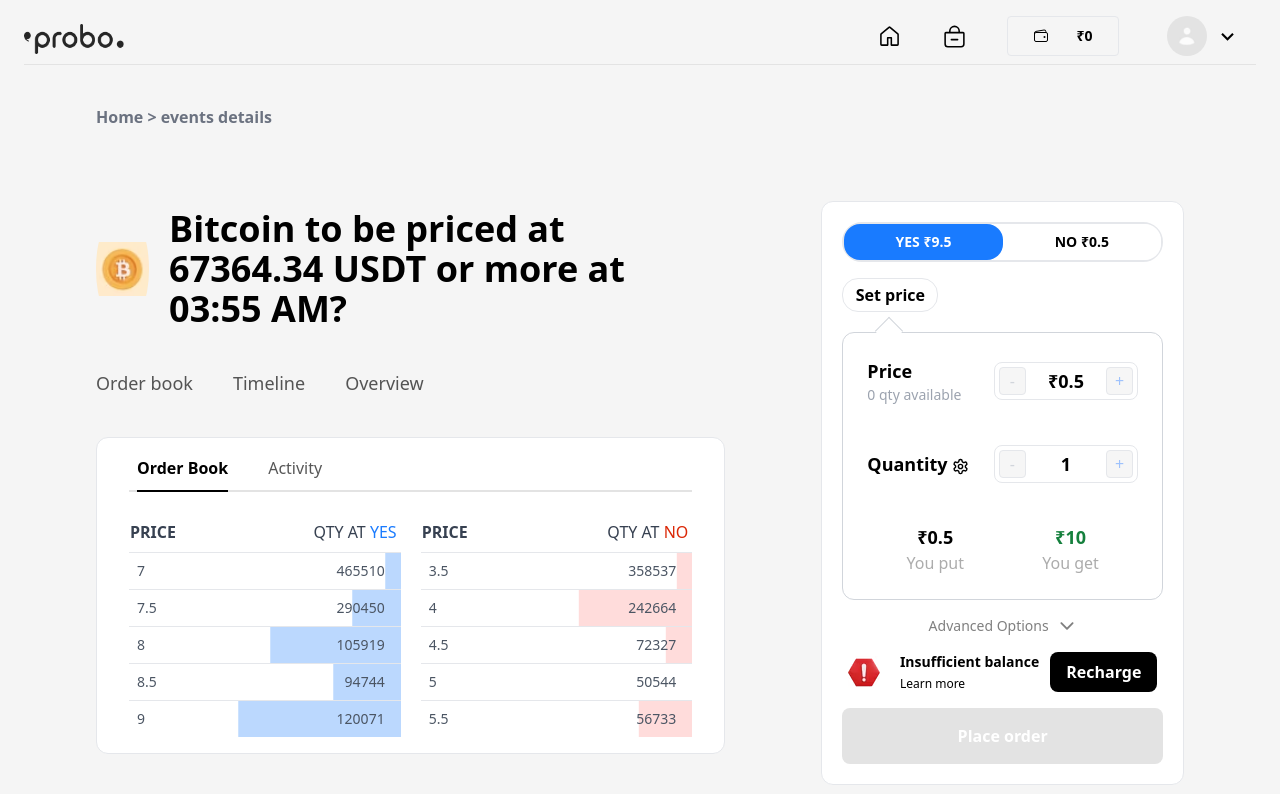
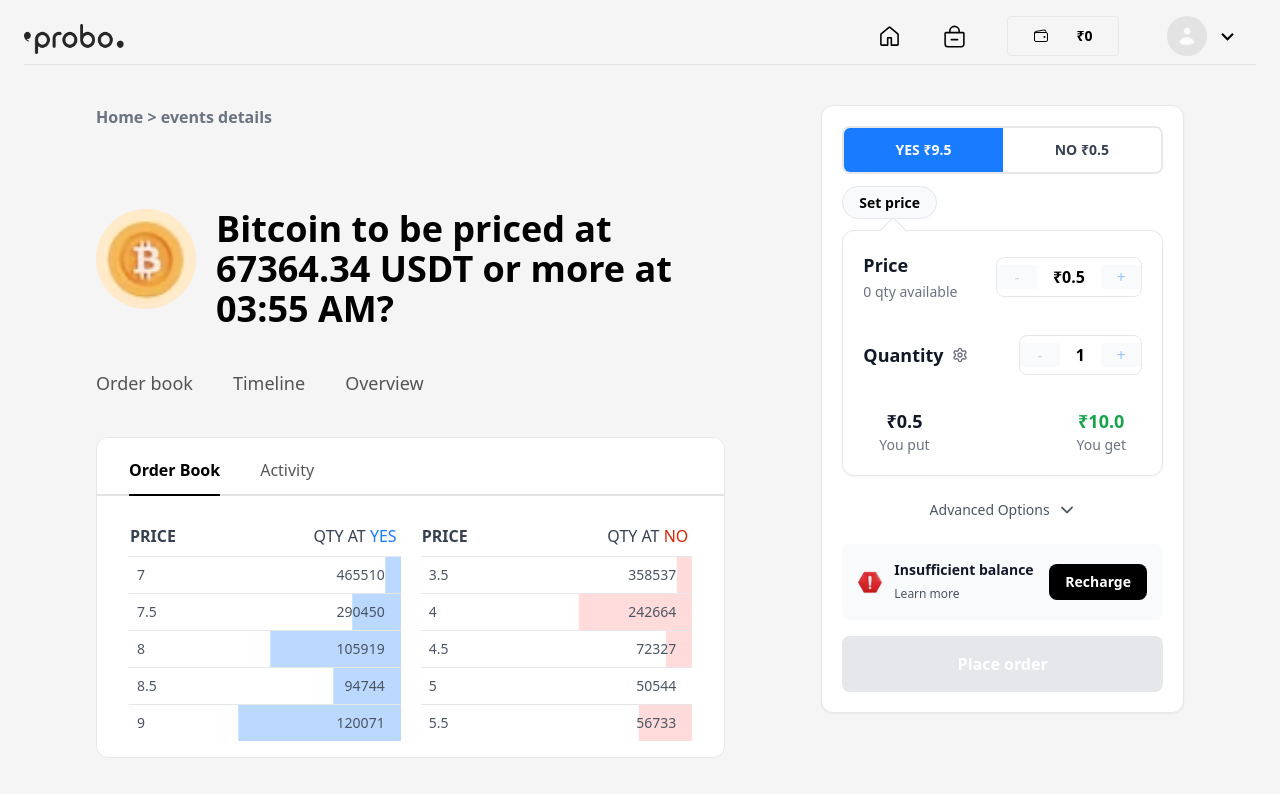
Before and after one commit to Aarif5435/barter-probo, a React (Vite) app: page /event-details in a window 1280 px wide. Shown: the top 794 px of the page. Built offline with nearby package versions, Linux system fonts and the light colour scheme.

Commit message:
fix the responsiveness of probo

```diff
--- a/src/component/buySellCard.tsx
+++ b/src/component/buySellCard.tsx
@@ -11,199 +11,201 @@
   const [advancedOption, setAdvancedOption] = useState(false);
 
   return (
-    <>
-      <div className="border sticky top-20 rounded-xl xl:w-1/3 w-full flex flex-col justify-center p-5 h-fit bg-white mt-24">
+    <div className="border rounded-xl w-full bg-white shadow-sm">
+      <div className="p-4 md:p-5 space-y-4">
+        {/* Yes/No Toggle */}
+        <div className="relative w-full">
           <div
             onClick={(e: any) => {
               if (e.target.nodeName === "BUTTON") {
-              let value = e.target.getAttribute("value");
-              setBuyTab(value);
+                setBuyTab(e.target.getAttribute("value"));
               }
             }}
-          className="w-full rounded-3xl flex border-2 h-10 items-center justify-around font-bold text-sm"
+            className="w-full rounded-lg border-2 flex h-12 overflow-hidden"
           >
             <button
               value="yes"
-            className={`w-1/2 rounded-2xl h-full ${
+              className={`w-1/2 transition-all duration-200 font-semibold text-sm ${
                 buyTab === "yes"
                   ? "bg-[#197BFF] text-white"
-                : "bg-white text-black"
-            } `}
+                  : "bg-white text-gray-700 hover:bg-gray-50"
+              }`}
             >
               YES ₹9.5
             </button>
             <button
               value="no"
-            className={`w-1/2 rounded-2xl h-full ${
+              className={`w-1/2 transition-all duration-200 font-semibold text-sm ${
                 buyTab === "no"
                   ? "bg-[#E6675A] text-white"
-                : "bg-white text-black"
-            } `}
+                  : "bg-white text-gray-700 hover:bg-gray-50"
+              }`}
             >
               NO ₹0.5
             </button>
           </div>
-        <div className="border w-24 rounded-2xl px-2 flex justify-center py-1 font-bold mt-4">
+        </div>
+
+        {/* Set Price Label */}
+        <div className="inline-block">
+          <span className="px-4 py-1.5 border rounded-full text-sm font-semibold bg-gray-50">
             Set price
+          </span>
         </div>
-        <div className="relative bg-white border mt-5 border-gray-300 p-6 rounded-xl w-full">
-          <div className="flex items-center justify-between">
-            <div className="flex flex-col">
-              <h2 className="text-lg font-bold">Price</h2>
-              <span className="text-sm text-gray-400">0 qty available</span>
+
+        {/* Price Card */}
+        <div className="relative bg-white border rounded-xl p-5 shadow-sm">
+          {/* Triangle Pointer */}
+          <div className="absolute -top-2.5 left-10 w-5 h-5 bg-white border-l border-t border-gray-200 rotate-45"></div>
+
+          {/* Price Controls */}
+          <div className="flex items-center justify-between mb-8">
+            <div>
+              <h2 className="text-lg font-semibold text-gray-900">Price</h2>
+              <span className="text-sm text-gray-500">0 qty available</span>
             </div>
-            <div
-              onClick={(e: any) => {
-                if (e.target.nodeName === "BUTTON") {
-                  let value = e.target.value;
-                  if (value === "+" && price < 10) {
-                    setPrice((pre) => (pre += 0.5));
-                  }
-                  if (value === "-" && price > 0.5) {
-                    setPrice((pre) => (pre -= 0.5));
-                  }
-                }
-              }}
-              className="w-36 flex justify-between rounded-lg border p-1"
-            >
+            <div className="flex items-center h-10 border rounded-lg overflow-hidden">
               <button
                 value="-"
-                className={`border rounded w-1/5 ${
-                  price === 0.5 ? "text-gray-300" : "text-[#9EC2FC]"
-                } bg-[#F6F6F6]`}
+                onClick={() => price > 0.5 && setPrice(prev => prev - 0.5)}
+                className={`w-10 flex items-center justify-center ${
+                  price === 0.5 ? 'text-gray-300' : 'text-[#9EC2FC] hover:bg-gray-50'
+                } bg-gray-50`}
               >
                 -
               </button>
-              <span className="font-bold text-lg">₹{price}</span>
+              <span className="px-4 font-semibold">₹{price.toFixed(1)}</span>
               <button
                 value="+"
-                className={`border rounded w-1/5 ${
-                  price === 10 ? "text-gray-300" : "text-[#9EC2FC]"
-                } bg-[#F6F6F6]`}
+                onClick={() => price < 10 && setPrice(prev => prev + 0.5)}
+                className={`w-10 flex items-center justify-center ${
+                  price === 10 ? 'text-gray-300' : 'text-[#9EC2FC] hover:bg-gray-50'
+                } bg-gray-50`}
               >
                 +
               </button>
             </div>
           </div>
-          <div>
-            <div className="flex items-center justify-between mt-10">
-              <div className="flex flex-col">
-                <h2 className="text-lg font-bold flex items-center gap-1">
-                  Quantity <LuSettings className="mt-1" size={17} />
-                </h2>
+
+          {/* Quantity Controls */}
+          <div className="flex items-center justify-between mb-8">
+            <div className="flex items-center gap-2">
+              <h2 className="text-lg font-semibold text-gray-900">Quantity</h2>
+              <LuSettings className="text-gray-500" size={16} />
             </div>
-              <div
-                onClick={(e: any) => {
-                  if (e.target.nodeName === "BUTTON") {
-                    let value = e.target.value;
-                    if (value === "+" && quantity < 5) {
-                      setQuantity((pre) => (pre += 1));
-                    }
-                    if (value === "-" && quantity > 1) {
-                      setQuantity((pre) => (pre -= 1));
-                    }
-                  }
-                }}
-                className="w-36 flex justify-between rounded-lg border p-1"
-              >
+            <div className="flex items-center h-10 border rounded-lg overflow-hidden">
               <button
                 value="-"
-                  className={`border rounded w-1/5 ${
-                    quantity === 1 ? "text-gray-300" : "text-[#9EC2FC]"
-                  } bg-[#F6F6F6]`}
+                onClick={() => quantity > 1 && setQuantity(prev => prev - 1)}
+                className={`w-10 flex items-center justify-center ${
+                  quantity === 1 ? 'text-gray-300' : 'text-[#9EC2FC] hover:bg-gray-50'
+                } bg-gray-50`}
               >
                 -
               </button>
-                <span className="font-bold text-lg">{quantity}</span>
+              <span className="px-4 font-semibold">{quantity}</span>
               <button
                 value="+"
-                  className={`border rounded w-1/5 ${
-                    quantity === 5 ? "text-gray-300" : "text-[#9EC2FC]"
-                  } bg-[#F6F6F6]`}
+                onClick={() => quantity < 5 && setQuantity(prev => prev + 1)}
+                className={`w-10 flex items-center justify-center ${
+                  quantity === 5 ? 'text-gray-300' : 'text-[#9EC2FC] hover:bg-gray-50'
+                } bg-gray-50`}
               >
                 +
               </button>
             </div>
           </div>
+
+          {/* Price Summary */}
+          <div className="flex justify-between px-4">
+            <div className="text-center">
+              <p className="text-lg font-semibold text-gray-900">₹{(price * quantity).toFixed(1)}</p>
+              <p className="text-sm text-gray-500">You put</p>
             </div>
-          <div className="flex justify-around mt-10">
-            <span className="flex flex-col items-center">
-              <span className="font-bold text-lg"> ₹{price * quantity}</span>
-              <span className="text-md text-[#ACACAC] font-light">You put</span>
-            </span>
-            <span className="flex flex-col items-center">
-              <span className="font-bold text-lg text-green-700">
-                {" "}
-                ₹{10 * quantity}
-              </span>
-              <span className="text-md text-[#ACACAC] font-light">You get</span>
-            </span>
+            <div className="text-center">
+              <p className="text-lg font-semibold text-green-600">₹{(10 * quantity).toFixed(1)}</p>
+              <p className="text-sm text-gray-500">You get</p>
             </div>
-          <div className="absolute -top-3 left-9 w-5 h-5 bg-white border-l border-t border-gray-300 rotate-45"></div>
           </div>
-        {/* advanced options */}
-        <div className="flex flex-col items-center justify-center mt-4">
+        </div>
+
+        {/* Advanced Options */}
+        <div className="space-y-3">
           {advancedOption && (
-            <div className="border rounded-xl w-full mb-2">
-              <div className="border-b flex justify-between p-3">
-                <div className="flex justify-start gap-4 items-center w-1/2">
-                  <span className="border bg-[#ECF7F1] p-2 rounded-md text-xs font-bold text-[#05935E]">
+            <div className="border rounded-xl divide-y">
+              {/* Book Profit */}
+              <div className="flex items-center justify-between p-3">
+                <div className="flex items-center gap-3">
+                  <span className="px-2 py-1 text-xs font-semibold text-green-700 bg-green-50 rounded-md">
                     BP
                   </span>
-                  <h3 className="font-bold">Book Profit</h3>
+                  <span className="font-semibold">Book Profit</span>
                 </div>
                 <Switch />
               </div>
-              <div className="border-b flex justify-between p-3">
-                <div className="flex justify-start gap-4 items-center w-1/2">
-                  <span className="border bg-[#FDF3F2] p-2 rounded-md text-xs font-bold text-[#DC331D]">
+
+              {/* Stop Loss */}
+              <div className="flex items-center justify-between p-3">
+                <div className="flex items-center gap-3">
+                  <span className="px-2 py-1 text-xs font-semibold text-red-700 bg-red-50 rounded-md">
                     SL
                   </span>
-                  <h3 className="font-bold">Stop Loss</h3>
+                  <span className="font-semibold">Stop Loss</span>
                 </div>
                 <Switch />
               </div>
-              <div className="p-3 flex justify-between">
-                <div className="flex justify-start gap-4 items-center w-1/2">
-                  <span className="border bg-[#E8F2FE] p-2 rounded-md text-xs font-bold text-[#187AFD]">
+
+              {/* Auto Cancel */}
+              <div className="flex items-center justify-between p-3">
+                <div className="flex items-center gap-3">
+                  <span className="px-2 py-1 text-xs font-semibold text-blue-700 bg-blue-50 rounded-md">
                     AC
                   </span>
-                  <h3 className="font-bold">Auto Cancel</h3>
+                  <span className="font-semibold">Auto Cancel</span>
                 </div>
                 <Switch />
               </div>
             </div>
           )}
+
           <button
             onClick={() => setAdvancedOption(!advancedOption)}
-            className="flex text-[#808080] text-sm items-center gap-2"
+            className="flex items-center justify-center w-full gap-2 text-gray-600 text-sm font-medium py-2 hover:text-gray-900"
           >
             Advanced Options
             <IoIosArrowDown
-              size={20}
-              className={`${advancedOption && "rotate-180"}`}
+              size={18}
+              className={`transition-transform duration-200 ${advancedOption ? "rotate-180" : ""}`}
             />
           </button>
         </div>
-        <div className="flex justify-around mt-4">
-          <div className="flex gap-5">
-          <img className="object-contain" src={errorIcon} alt="low_balance" />
-          <div className="flex flex-col">
-            <h3 className="text-sm font-semibold mb-1">Insufficient balance</h3>
-            <span className="text-xs font-light">Learn more</span>
+
+        {/* Error State */}
+        <div className="flex items-center justify-between p-4 bg-gray-50 rounded-lg">
+          <div className="flex items-center gap-3">
+            <img
+              src={errorIcon}
+              alt="Insufficient balance"
+              className="w-6 h-6 object-contain"
+            />
+            <div>
+              <p className="font-semibold text-sm text-gray-900">Insufficient balance</p>
+              <button className="text-xs text-gray-600 hover:text-gray-900">Learn more</button>
             </div>
           </div>
-          <button className="rounded-lg p-2 px-4 text-white bg-black font-semibold">
+          <button className="px-4 py-2 text-sm font-semibold text-white bg-black rounded-lg hover:bg-gray-800">
             Recharge
           </button>
         </div>
+
+        {/* Place Order Button */}
         <button
           disabled
-          className="w-full p-4 text-white bg-[#E3E3E3] rounded-lg mt-4 font-bold"
+          className="w-full py-4 text-white bg-gray-200 rounded-lg font-semibold transition-colors duration-200"
         >
           Place order
         </button>
       </div>
-    </>
+    </div>
   );
 };
--- a/src/component/eventComponent.tsx
+++ b/src/component/eventComponent.tsx
@@ -6,7 +6,6 @@
 import { ProgressBar } from "./progressBar";
 import { ReadMoreText } from "../utils/readMore";
 import { BuySellCard } from "./buySellCard";
-
 
 const navigationBar = [
   {
@@ -106,7 +105,6 @@
   >("");
   const [activeTab, setActiveTab] = useState(1);
 
-
   const handleNavigationClick = (id: string, value: string) => {
     setNavigationName(value);
 
@@ -117,26 +115,23 @@
   };
 
   return (
-    <>
-      <div className="xl:flex px-24 block pt-10">
-        <div className="pr-24 xl:w-2/3 w-full space-y-10">
+    <div className="flex flex-col md:flex-row px-4 md:px-8 lg:px-16 xl:px-24 pt-6 md:pt-10">
+      <div className="w-full md:w-2/3 md:pr-6 lg:pr-12 xl:pr-24 space-y-6 md:space-y-10">
         <RoutingCompo />
 
-          <div className="pt-10 flex gap-5">
+        <div className="pt-6 md:pt-10 flex flex-col md:flex-row gap-4 md:gap-5 items-center md:items-start">
           <img
-              className="rounded-[50%] object-contain"
-              width={100}
-              height={100}
+            className="rounded-full object-contain w-16 h-16 md:w-24 md:h-24 xl:w-[100px] xl:h-[100px]"
             src={bitcoing}
             alt="bitcoin"
           />
-            <h1 className="font-bold text-4xl object-contain">
+          <h1 className="font-bold text-2xl md:text-3xl xl:text-4xl text-center md:text-left">
             Bitcoin to be priced at 67364.34 USDT or more at 03:55 AM?
           </h1>
         </div>
-          {/* navigation bar */}
-          <div id="navigation-bar" className="mt-5 w-fit">
-            <ul className="flex gap-10 font-light text-lg text-[#545454] cursor-pointer">
+
+        <div id="navigation-bar" className="w-full md:w-fit overflow-x-auto">
+          <ul className="flex gap-6 md:gap-10 font-light text-base md:text-lg text-[#545454] cursor-pointer whitespace-nowrap">
             {navigationBar.map((item) => (
               <li
                 onClick={() => handleNavigationClick(item.value, item.value)}
@@ -146,26 +141,26 @@
                   navigatioName === item.value
                     ? "border-b-2 border-black pb-3"
                     : ""
-                  }`}
+                } px-2 md:px-0`}
               >
                 {item.title}
               </li>
             ))}
           </ul>
         </div>
-          {/* order book */}
+
         <div
           id="orderbook"
           className={`${
             activeTab === 2 && "h-72"
-            }  border px-8 rounded-xl overflow-scroll bg-white`}
+          } border rounded-xl overflow-hidden bg-white`}
         >
-            <div className="text-sm cursor-pointer border-b-[#E3E3E3] bg-white z-10 border-b-2 sticky top-0 flex gap-10 px-2">
+          <div className="text-sm cursor-pointer border-b-[#E3E3E3] bg-white z-10 border-b-2 sticky top-0 flex gap-6 md:gap-10 px-4 md:px-8">
             {orderBookTab.map((item) => (
               <button
                 key={item.id}
                 onClick={() => setActiveTab(item.id)}
-                  className={`pb-3 text-[16px] text-[#545454] pt-5 cursor-pointer relative transition-all duration-300 ease-in-out ${
+                className={`pb-3 text-sm md:text-base text-[#545454] pt-5 cursor-pointer relative transition-all duration-300 ease-in-out ${
                   activeTab === item.id
                     ? "font-bold text-black"
                     : "font-normal text-[#575757]"
@@ -173,103 +168,99 @@
               >
                 {item.title}
                 {activeTab === item.id && (
-                    <span
-                      className="absolute left-0 bottom-0 w-full h-[2px] bg-black
-              transition-transform duration-1000 ease-in-out transform translate-y-[2px]"
-                    />
+                  <span className="absolute left-0 bottom-0 w-full h-[2px] bg-black transition-transform duration-1000 ease-in-out transform translate-y-[2px]" />
                 )}
               </button>
             ))}
           </div>
+
           {activeTab === 1 ? (
-              <div className="pt-5 flex gap-5">
-                <div className="w-1/2">
+            <div className="pt-5 flex flex-col md:flex-row gap-5 px-4 md:px-8">
+              <div className="w-full md:w-1/2">
                 <PriceTable data={dataYes} qty={"YES"} />
               </div>
-                <div className="w-1/2">
+              <div className="w-full md:w-1/2">
                 <PriceTable data={dataNo} qty={"NO"} />
               </div>
             </div>
           ) : (
-              progressData.map((val) => (
+            <div className="px-4 md:px-8">
+              {progressData.map((val) => (
                 <ProgressBar
+                  key={val.id}
                   value1={val.yesValue}
                   value2={val.noValue}
-                  userNames={["Prober", "Prober"]}
-                  userIcon={userProfile}
+                  userNames={val.userName}
+                  userIcon={val.userIcon}
                 />
-              ))
+              ))}
+            </div>
           )}
         </div>
-          {/* timeline */}
+
         <div
           id="timeline"
-            className=" border p-4 px-8 pt-8 rounded-xl flex flex-col items-center bg-white"
+          className="border p-4 md:p-8 rounded-xl flex flex-col items-center bg-white"
         >
-            <h3 className="font-montserrat font-medium text-[#7A7A7A]">
+          <h3 className="font-montserrat font-medium text-[#7A7A7A] text-sm md:text-base">
             THE MARKET PREDICTS
           </h3>
-            <h1 className="text-5xl font-bold text-[#197BFF]">
+          <h1 className="text-3xl md:text-4xl xl:text-5xl font-bold text-[#197BFF] text-center">
             80% probability of Yes
           </h1>
-            {/* <CustomChart /> */}
         </div>
-          {/* Stats */}
-          <div id="stats" className=" border p-8 bg-white rounded-xl">
-            <h3 className="text-2xl font-semibold mb-5">Stats</h3>
-            <div className="border rounded-lg p-5">
-              <h1 className="font-semibold pt-2 text-md pb-3">Overview</h1>
-              <p className="text-sm font-light w-[85%]">
-                Bitcoin is a decentralized digital currency that can be
-                transferred on the peer-to-peer bitcoin network. Bitcoin
-                transactions are verified by network nodes through cryptography
-                and recorded in a public distributed ledger called a blockchain.{" "}
-                <br />
-                Open price at expiry time as displayed on the source of truth
-                will be considered
+
+        <div id="stats" className="border p-4 md:p-8 bg-white rounded-xl">
+          <h3 className="text-xl md:text-2xl font-semibold mb-4 md:mb-5">Stats</h3>
+          <div className="border rounded-lg p-4 md:p-5">
+            <h1 className="font-semibold pt-2 text-base md:text-md pb-3">Overview</h1>
+            <p className="text-sm font-light">
+              {description}
             </p>
           </div>
         </div>
-          {/* About */}
-          <div id="overview" className=" border p-8 bg-white rounded-xl">
-            <h1 className="text-2xl font-bold">About the event</h1>
-            <div className="xl:flex block space-y-5 mt-8 items-start justify-between w-full text-sm font-medium text-gray-800">
-              <div className="flex w-1/3 flex-col">
-                <span className="text-xs font-semibold text-black">
+
+        <div id="overview" className="border p-4 md:p-8 bg-white rounded-xl">
+          <h1 className="text-xl md:text-2xl font-bold">About the event</h1>
+          <div className="flex flex-col md:flex-row gap-4 md:gap-0 mt-6 md:mt-8 items-start justify-between w-full text-sm font-medium text-gray-800">
+            <div className="w-full md:w-1/3">
+              <span className="text-xs font-semibold text-black block mb-1">
                 Source of Truth
               </span>
               <a
                 href="https://in.tradingview.com/chart/?symbol=BINANCE%3ABTCUSDT"
                 target="_blank"
                 rel="noopener noreferrer"
-                  className="text-blue-600 hover:underline w-20"
+                className="text-blue-600 hover:underline break-words"
               >
                 in.tradingview.com/chart/?symbol=BINANCE%3ABTCUSDT
               </a>
             </div>
-              <div className="flex w-1/3 flex-col">
-                <span className="text-xs text-black font-semibold">
+            <div className="w-full md:w-1/3">
+              <span className="text-xs text-black font-semibold block mb-1">
                 Trading started on
               </span>
               <span>26 Oct, 2024</span>
             </div>
-              <div className="flex w-1/3 flex-col">
-                <span className="text-xs text-black font-semibold">
+            <div className="w-full md:w-1/3">
+              <span className="text-xs text-black font-semibold block mb-1">
                 Event expires on
               </span>
               <span>26 Oct, 2024</span>
             </div>
           </div>
           <div className="mt-5">
-              <span className="text-xs font-semibold text-black">
+            <span className="text-xs font-semibold text-black block mb-2">
               Event Overview & Statistics
             </span>
             {ReadMoreText(description)}
           </div>
         </div>
       </div>
-       <BuySellCard/>
+
+      <div className="w-full md:w-1/3 mt-6 md:mt-0">
+        <BuySellCard />
       </div>
-    </>
+    </div>
   );
 };
--- a/src/component/tradCard.tsx
+++ b/src/component/tradCard.tsx
@@ -29,7 +29,7 @@
       <div
         key={symbol.id}
         onClick={() => navigate("/event-details")}
-        className="border grid-flow-row w-full p-3rounded-xl cursor-pointer bg-white shadow-md mt-3"
+        className="border grid-flow-row w-full p-3 rounded-xl cursor-pointer bg-white shadow-md mt-3"
       >
         <span className="flex text-xs">
           <img
```
Also changed, not shown: src/component/landingComp.tsx (+69 -132 lines). Lines whose indentation alone changed are shown as unchanged.
